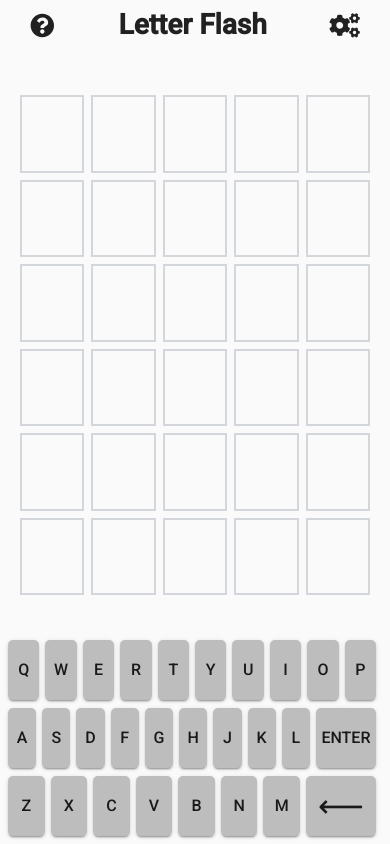
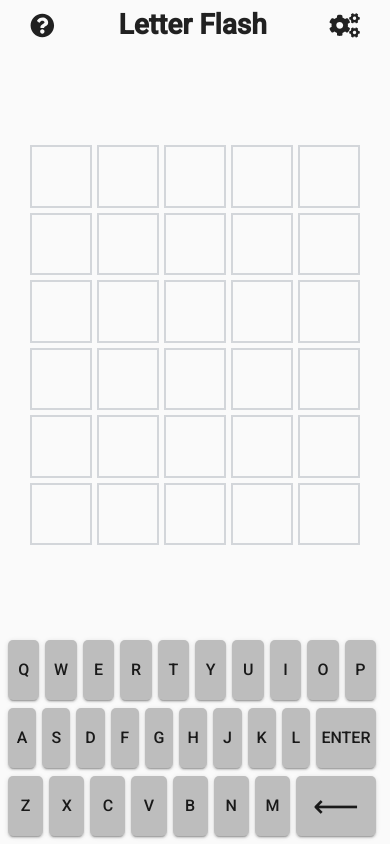
Before and after one commit to Schwenke/letterflash, an Angular app: page / in a window 390 px wide. Built offline with nearby package versions, Linux system fonts and the light colour scheme.

Commit message:
Style updates
Make board smaller

Remove more media queries

```diff
--- a/src/app/app.component.scss
+++ b/src/app/app.component.scss
@@ -60,7 +60,8 @@
     justify-content: space-between;
     width: 100%;
     max-width: 600px;
-    gap: 1rem;
+    /* needed for mobile to provide space between gameboard and keyboard */
+    gap: 1em;
     /* needed to center content */
     margin: 0 auto;
 }
@@ -69,8 +70,8 @@
     display: flex;
     flex: 1;
     align-self: center;
-    width: 70%;
-    max-height: 500px;
+    width: 330px;
+    max-height: 400px;
     /* allow letter commit animation to display out of bounds */
     overflow: visible;
 }
@@ -118,9 +119,3 @@
     display: block;
     margin: 0 8px;
 }
-
-@media only screen and (max-width: 450px) {
-    .game-board {
-        width: 90%;
-    }
-}
--- a/src/app/components/game-board/game-board.component.scss
+++ b/src/app/components/game-board/game-board.component.scss
@@ -25,7 +25,7 @@
 .column-container {
     display: flex;
     flex-direction: column;
-    gap: .5em;
+    gap: 5px;
     width: 100%;
     height: 100%;
 }
@@ -34,7 +34,7 @@
     display: flex;
     flex-direction: row;
     flex: 1;
-    gap: .5em;
+    gap: 5px;
 }
 
 .letter {
--- a/src/app/components/keyboard/keyboard.component.scss
+++ b/src/app/components/keyboard/keyboard.component.scss
@@ -9,12 +9,13 @@
 }
 
 .enter-key {
-    min-width: 80px !important;
+    min-width: 60px !important;
 }
 
 .backspace-key {
     font-size: xx-large !important;
-    min-width: 90px !important;
+    min-width: 80px !important;
+    text-align: center;
 }
 
 .key {
@@ -63,14 +64,3 @@
         background-color: mat.get-color-from-palette($perfect, 'default');
     }
 }
-
-@media only screen and (max-width: 450px) {
-    .enter-key {
-        min-width: 60px !important;
-    }
-
-    .backspace-key {
-        font-size: xx-large !important;
-        min-width: 70px !important;
-    }
-}
```
